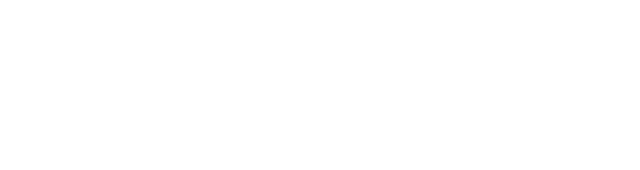
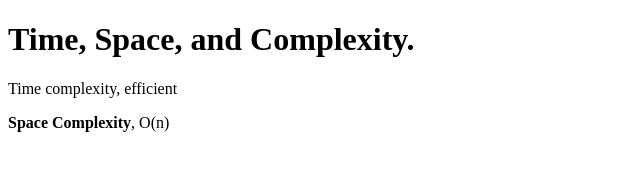
Before and after one commit to acciojob/time-and-space-complexity-govind-pasupuleti, a website: page main.html in a window 1280 px wide. Shown: the whole page, without its empty margins (0-640 px from the left). Drawn offline with Linux system fonts and the light colour scheme.

Commit message:
created a submission

```diff
--- a/main.html
+++ b/main.html
@@ -8,6 +8,9 @@
 
 <body>
 	<!-- the entire body must be written by student -->
+	<h1>Time, Space, and Complexity.</h1>
+	<p>Time complexity, efficient</p>
+	<p><b>Space Complexity</b>, O(n)</p>
     <script type="text/javascript" src="./script.js">
 </script>
 
```
